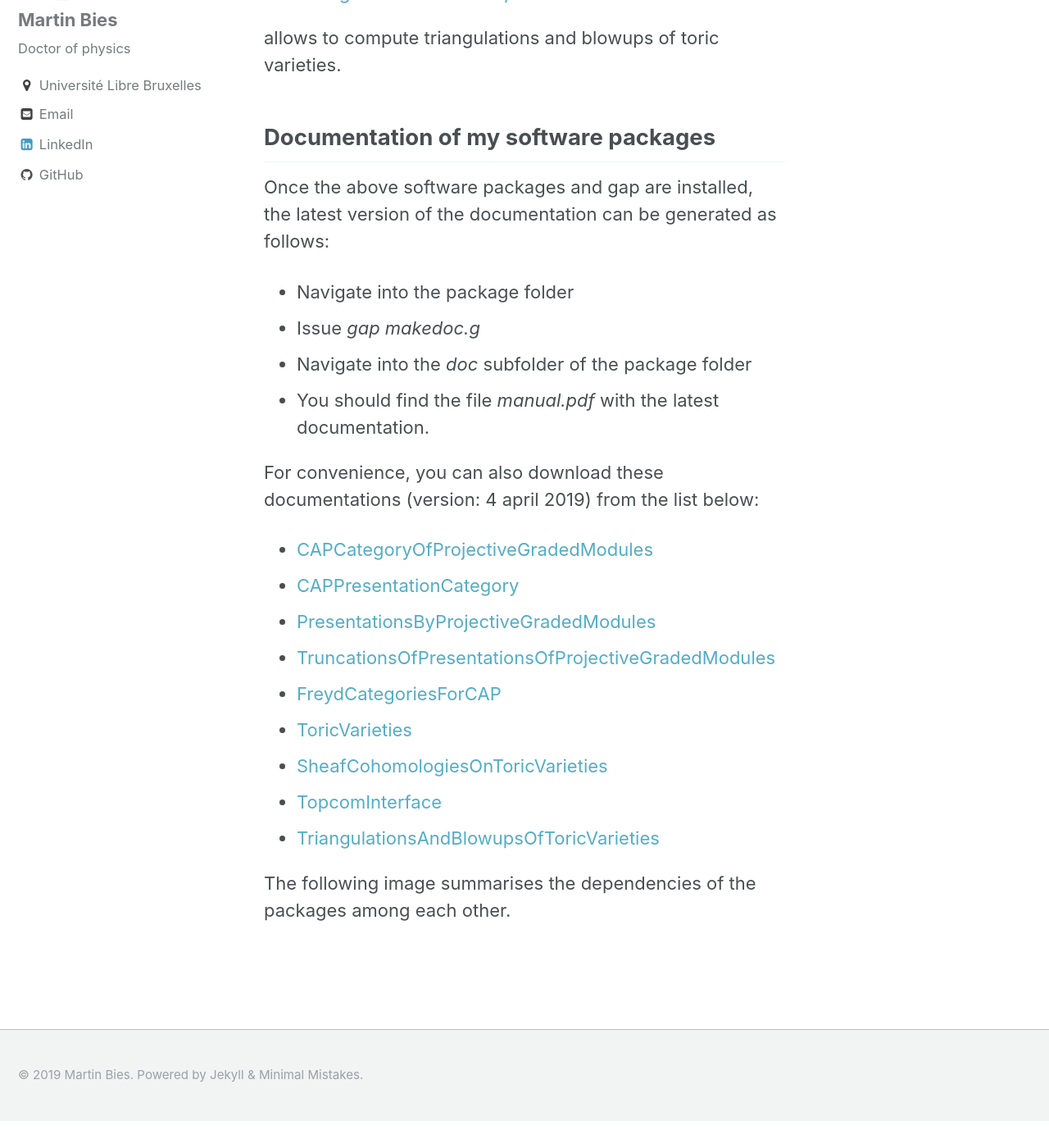
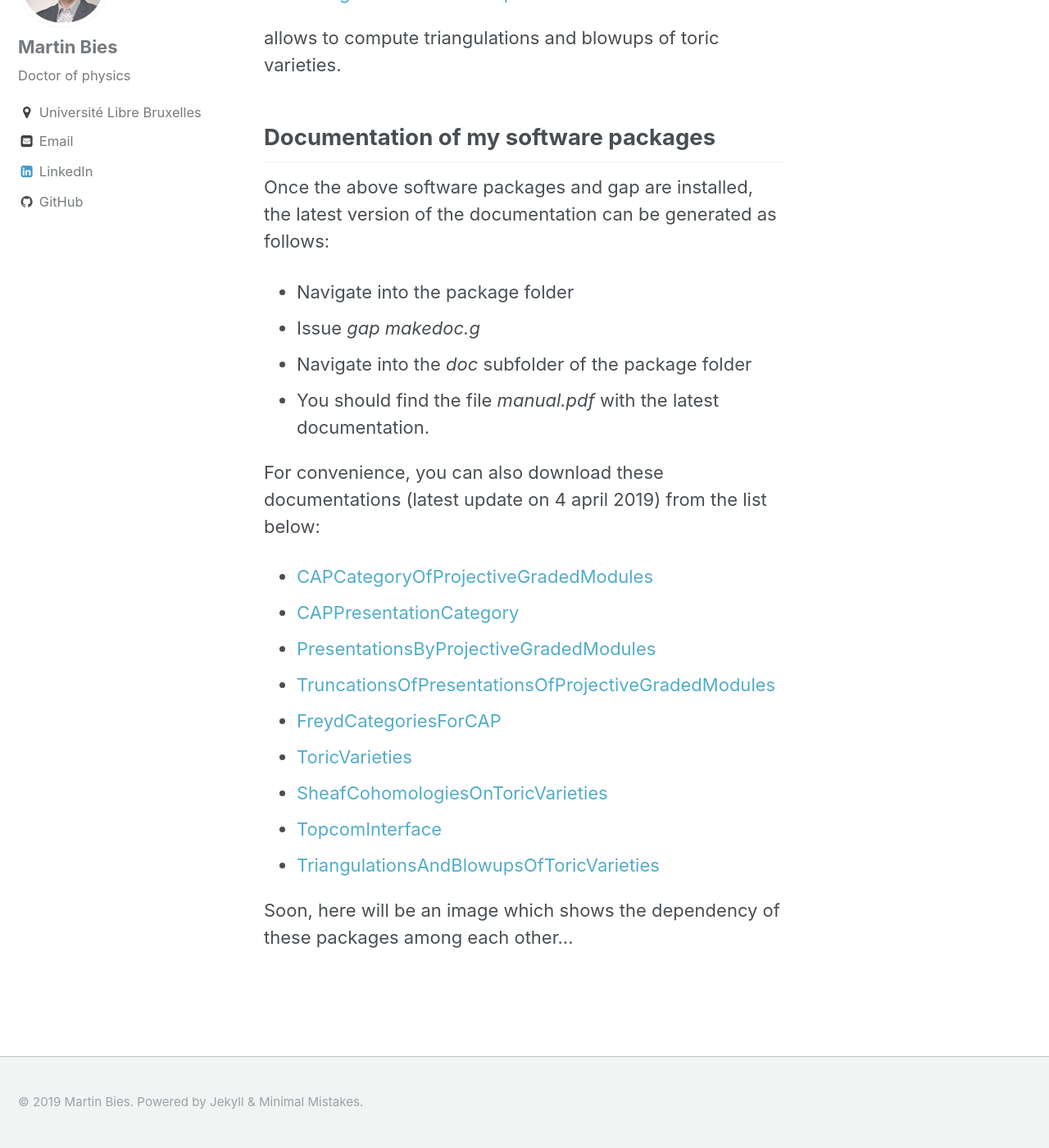
Before and after one commit to MartinBies/MartinBies.github.io, a Jekyll site: the page built from _pages/research.md, in a window 1280 px wide and 1400 px high, scrolled down 3582 px. Shown: the whole window at 82% size. Built offline with Jekyll 4.4.1, drawn with Linux system fonts in a browser that asks for light colours; before the commit the page ends 4949 px from its top, so only the background shows below that.

Commit message:
Added notice to add picture of dependencies soon

```diff
--- a/_pages/research.md
+++ b/_pages/research.md
@@ -82,7 +82,7 @@ Once the above software packages and gap are installed, the latest version of th
 * Navigate into the *doc* subfolder of the package folder
 * You should find the file *manual.pdf* with the latest documentation.
 
-For convenience, you can also download these documentations (version: 4 april 2019) from the list below:
+For convenience, you can also download these documentations (latest update on 4 april 2019) from the list below:
 
 * [CAPCategoryOfProjectiveGradedModules](/CAPCategoryOfProjectiveGradedModules.pdf)
 * [CAPPresentationCategory](/CAPPresentationCategory.pdf)
@@ -94,4 +94,4 @@ For convenience, you can also download these documentations (version: 4 april 20
 * [TopcomInterface](/TopcomInterface.pdf)
 * [TriangulationsAndBlowupsOfToricVarieties](/TriangulationsAndBlowupsOfToricVarieties.pdf)
 
-The following image summarises the dependencies of the packages among each other.
+Soon, here will be an image which shows the dependency of these packages among each other...
```
